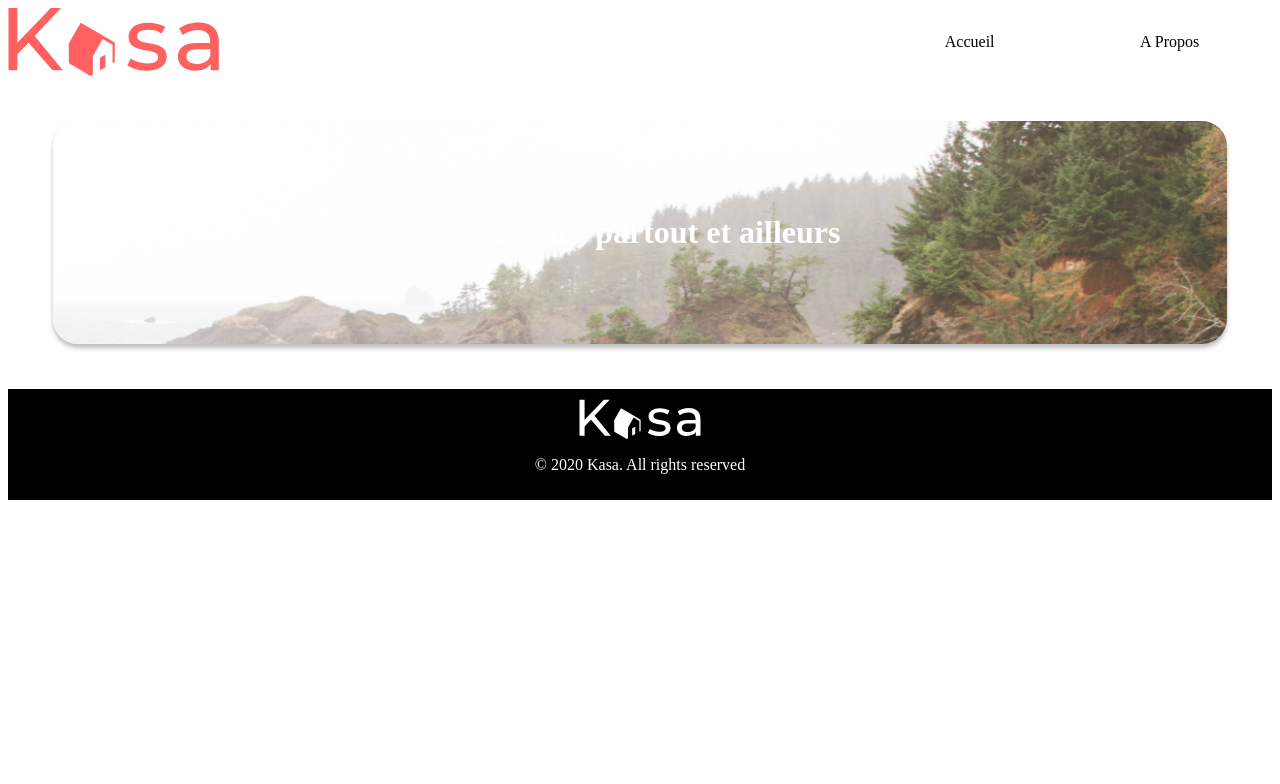
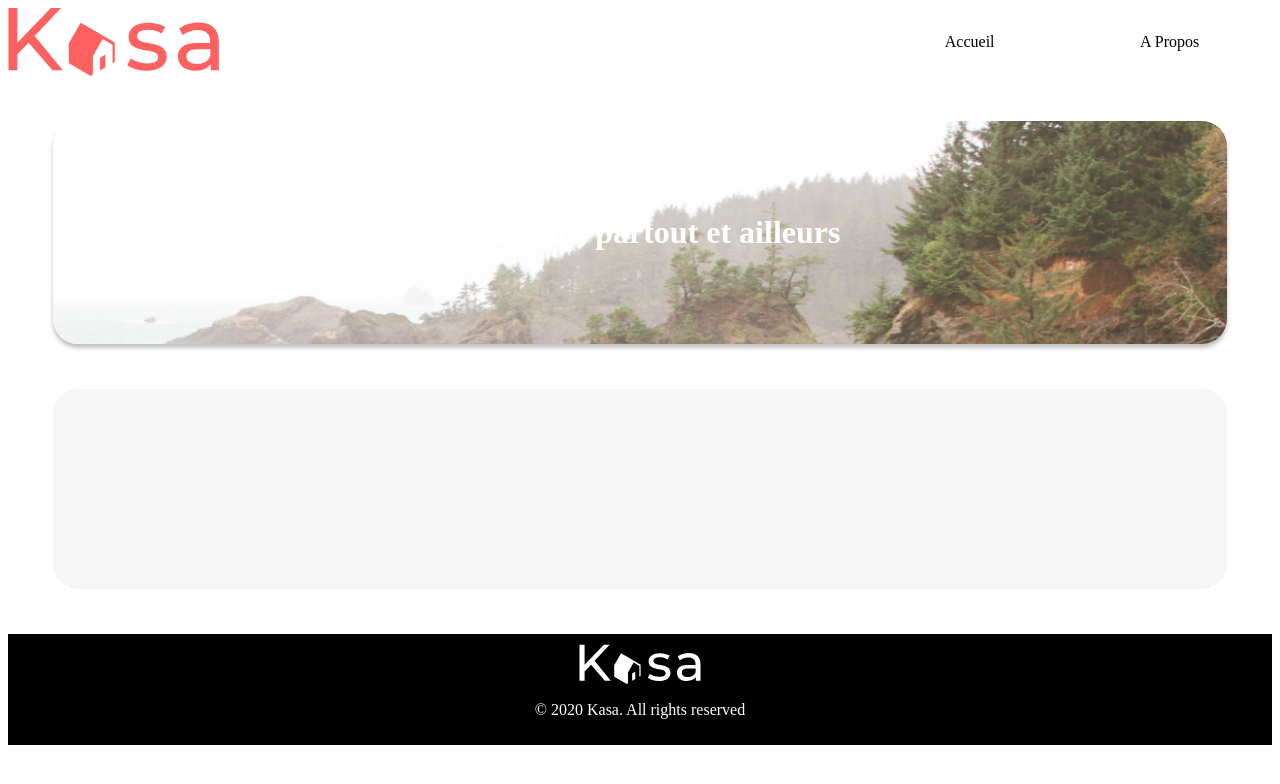
Before and after one commit to R-GRAN/OpenClassrooms_Projet_6, a React (Vite) app: page / in a window 1280 px wide. Shown: the top 784 px of the page. Built offline with nearby package versions, Linux system fonts and the light colour scheme.

Commit message:
Gallery créée - à modifier

```diff
--- /dev/null
+++ b/src/assets/styles/components/Gallery.scss
@@ -0,0 +1,10 @@
+.gallery {
+  display: grid;
+  grid-template-columns: 1fr 1fr 1fr;
+  min-height: 200px;
+  background-color: $third;
+  margin: 45px;
+  border: {
+    radius: 25px;
+  }
+}
--- a/src/assets/styles/main.scss
+++ b/src/assets/styles/main.scss
@@ -1,5 +1,6 @@
 @import "./base/variables";
 @import "./components/HeaderApp.scss";
 @import "./components/FooterApp.scss";
-@import"./pages/Error.scss";
-@import"./components/Banner.scss"
+@import "./pages/Error.scss";
+@import "./components/Banner.scss";
+@import "./components/Gallery.scss";
--- /dev/null
+++ b/src/components/others/Gallery.jsx
@@ -0,0 +1,7 @@
+function Gallery(){
+    return <section className="gallery">
+
+    </section>
+}
+
+export default Gallery
--- a/src/pages/Home/index.jsx
+++ b/src/pages/Home/index.jsx
@@ -1,8 +1,10 @@
 import Banner from "@/components/others/Banner.jsx"
+import Gallery from "@/components/others/Gallery";
 
 function Home() {
   return ( <div>
     <Banner text="Chez vous, partout et ailleurs"/>
+    <Gallery/>
     </div>);
 }
 
```
Also changed, not shown: src/components/others/Card.jsx (added).
